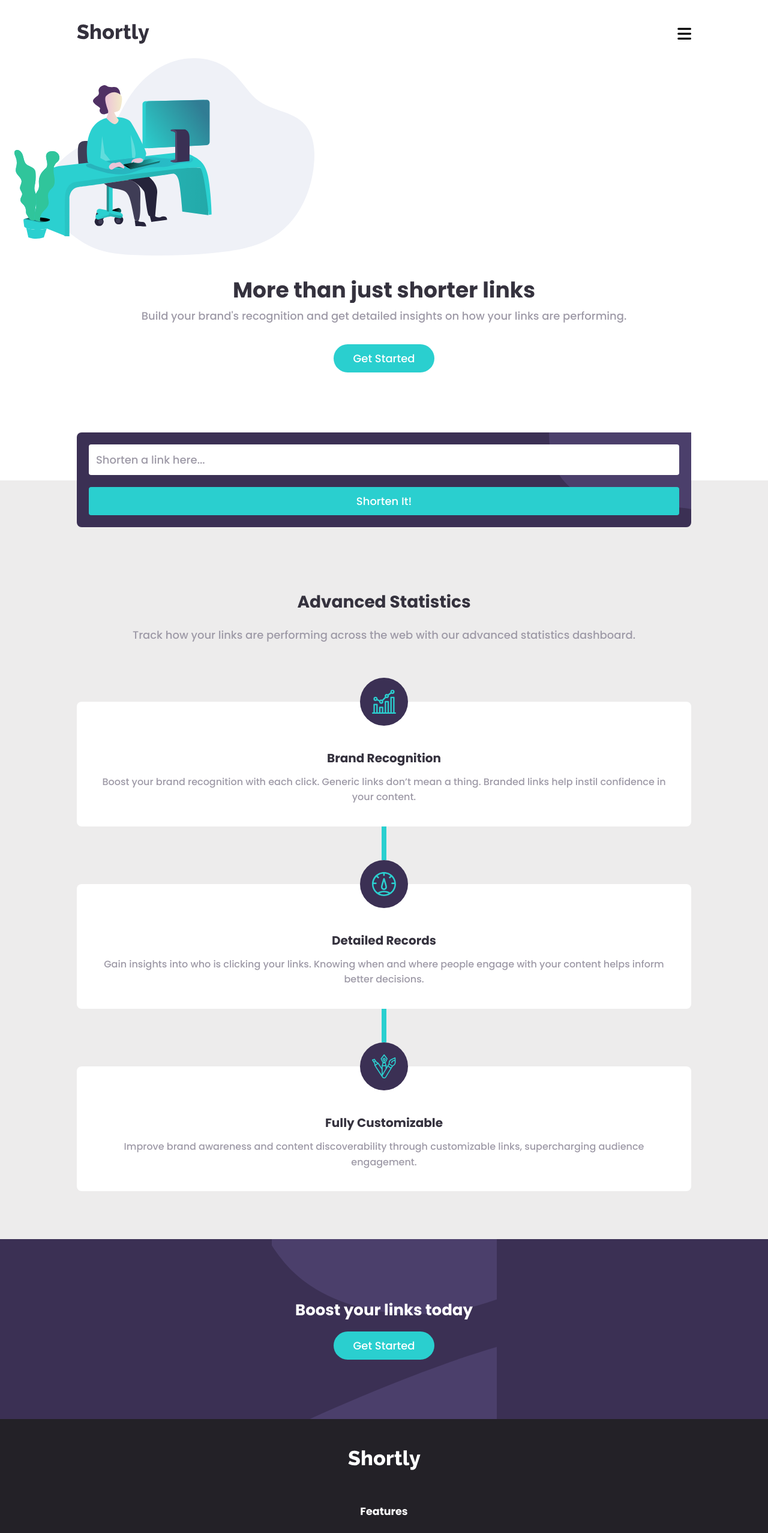
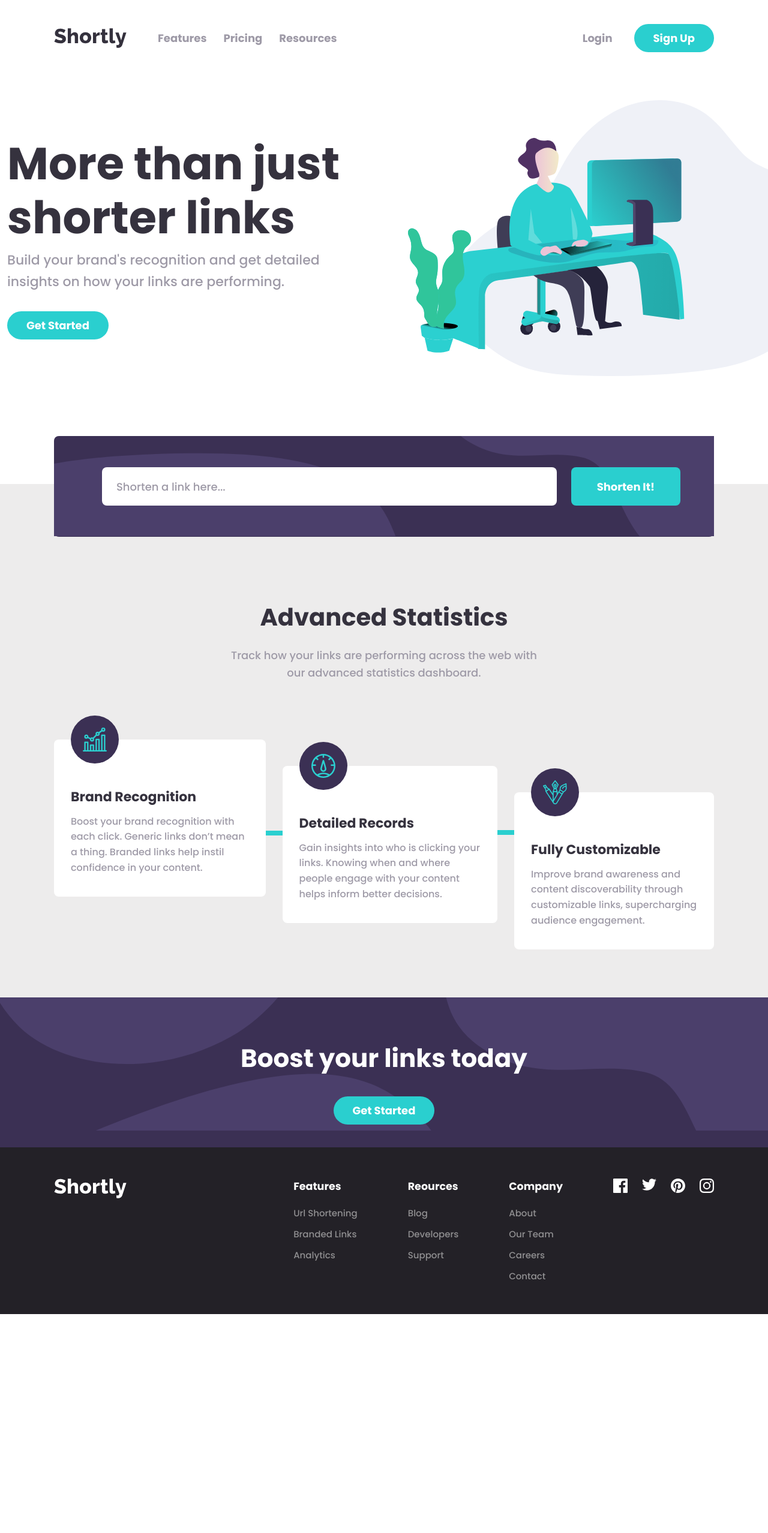
Before and after one commit to yusufardapeker/url-shortener, a Vue app: page / in a window 1280 px wide. Shown: the top 2556 px of the page at 60% size. After the commit the page ends 2191 px from the top, so only its background shows below. Built offline with nearby package versions, Linux system fonts and the light colour scheme.

Commit message:
Code desktop design

```diff
--- a/src/components/GetStarted.vue
+++ b/src/components/GetStarted.vue
@@ -1,11 +1,15 @@
 <script setup>
 import Button from "./shared/Button.vue";
 import boostBgMobile from "@/images/bg-boost-mobile.svg";
+import boostBgDesktop from "@/images/bg-boost-desktop.svg";
 </script>
 
 <template>
 	<section id="get-started">
-		<img :src="boostBgMobile" alt="background-img" class="bg-img" />
+		<picture>
+			<source media="(min-width: 376px)" :srcset="boostBgDesktop" />
+			<img :src="boostBgMobile" alt="background-img" class="bg-img" />
+		</picture>
 
 		<h2 class="title">Boost your links today</h2>
 		<Button>Get Started</Button>
--- a/src/components/UrlShorter.vue
+++ b/src/components/UrlShorter.vue
@@ -2,6 +2,7 @@
 import { ref } from "vue";
 import Button from "./shared/Button.vue";
 import bgShortenMobileImg from "@/images/bg-shorten-mobile.svg";
+import bgShortenDesktopImg from "@/images/bg-shorten-desktop.svg";
 
 const hasInputError = ref(false);
 const inputErrorMessage = ref("");
@@ -90,7 +91,10 @@
 	<section id="url-shorter">
 		<div class="url-shorter-wrapper container">
 			<div class="actions">
-				<img :src="bgShortenMobileImg" alt="bg-img" class="bg-shorten-img" />
+				<picture>
+					<source media="(min-width: 376px)" :srcset="bgShortenDesktopImg" />
+					<img :src="bgShortenMobileImg" alt="bg-img" class="bg-shorten-img" />
+				</picture>
 
 				<input
 					type="text"
--- a/src/components/footer/Footer.vue
+++ b/src/components/footer/Footer.vue
@@ -1,6 +1,5 @@
 <script setup>
 import { footerLinks } from "./constant";
-import { socialMediaLinks } from "./constant";
 </script>
 
 <template>
@@ -22,13 +21,40 @@
 				</div>
 
 				<div class="social-media-links">
-					<a
-						v-for="(link, index) in socialMediaLinks"
-						class="social-media-link"
-						:href="link.href"
-						:key="index"
-					>
-						<img :src="link.iconSrc" :alt="link.href" class="social-media-icon" />
+					<a class="social-media-link" href="#">
+						<svg xmlns="http://www.w3.org/2000/svg" width="24" height="24">
+							<path
+								fill="#FFF"
+								d="M22.675 0H1.325C.593 0 0 .593 0 1.325v21.351C0 23.407.593 24 1.325 24H12.82v-9.294H9.692v-3.622h3.128V8.413c0-3.1 1.893-4.788 4.659-4.788 1.325 0 2.463.099 2.795.143v3.24l-1.918.001c-1.504 0-1.795.715-1.795 1.763v2.313h3.587l-.467 3.622h-3.12V24h6.116c.73 0 1.323-.593 1.323-1.325V1.325C24 .593 23.407 0 22.675 0z"
+							/>
+						</svg>
+					</a>
+
+					<a class="social-media-link" href="#">
+						<svg xmlns="http://www.w3.org/2000/svg" width="24" height="20">
+							<path
+								fill="#FFF"
+								d="M24 2.557a9.83 9.83 0 01-2.828.775A4.932 4.932 0 0023.337.608a9.864 9.864 0 01-3.127 1.195A4.916 4.916 0 0016.616.248c-3.179 0-5.515 2.966-4.797 6.045A13.978 13.978 0 011.671 1.149a4.93 4.93 0 001.523 6.574 4.903 4.903 0 01-2.229-.616c-.054 2.281 1.581 4.415 3.949 4.89a4.935 4.935 0 01-2.224.084 4.928 4.928 0 004.6 3.419A9.9 9.9 0 010 17.54a13.94 13.94 0 007.548 2.212c9.142 0 14.307-7.721 13.995-14.646A10.025 10.025 0 0024 2.557z"
+							/>
+						</svg>
+					</a>
+
+					<a class="social-media-link" href="#">
+						<svg xmlns="http://www.w3.org/2000/svg" width="24" height="24">
+							<path
+								fill="#FFF"
+								d="M12 0C5.373 0 0 5.372 0 12c0 5.084 3.163 9.426 7.627 11.174-.105-.949-.2-2.405.042-3.441.218-.937 1.407-5.965 1.407-5.965s-.359-.719-.359-1.782c0-1.668.967-2.914 2.171-2.914 1.023 0 1.518.769 1.518 1.69 0 1.029-.655 2.568-.994 3.995-.283 1.194.599 2.169 1.777 2.169 2.133 0 3.772-2.249 3.772-5.495 0-2.873-2.064-4.882-5.012-4.882-3.414 0-5.418 2.561-5.418 5.207 0 1.031.397 2.138.893 2.738a.36.36 0 01.083.345l-.333 1.36c-.053.22-.174.267-.402.161-1.499-.698-2.436-2.889-2.436-4.649 0-3.785 2.75-7.262 7.929-7.262 4.163 0 7.398 2.967 7.398 6.931 0 4.136-2.607 7.464-6.227 7.464-1.216 0-2.359-.631-2.75-1.378l-.748 2.853c-.271 1.043-1.002 2.35-1.492 3.146C9.57 23.812 10.763 24 12 24c6.627 0 12-5.373 12-12 0-6.628-5.373-12-12-12z"
+							/>
+						</svg>
+					</a>
+
+					<a class="social-media-link" href="#">
+						<svg xmlns="http://www.w3.org/2000/svg" width="24" height="24">
+							<path
+								fill="#FFF"
+								d="M12 2.163c3.204 0 3.584.012 4.85.07 3.252.148 4.771 1.691 4.919 4.919.058 1.265.069 1.645.069 4.849 0 3.205-.012 3.584-.069 4.849-.149 3.225-1.664 4.771-4.919 4.919-1.266.058-1.644.07-4.85.07-3.204 0-3.584-.012-4.849-.07-3.26-.149-4.771-1.699-4.919-4.92-.058-1.265-.07-1.644-.07-4.849 0-3.204.013-3.583.07-4.849.149-3.227 1.664-4.771 4.919-4.919 1.266-.057 1.645-.069 4.849-.069zM12 0C8.741 0 8.333.014 7.053.072 2.695.272.273 2.69.073 7.052.014 8.333 0 8.741 0 12c0 3.259.014 3.668.072 4.948.2 4.358 2.618 6.78 6.98 6.98C8.333 23.986 8.741 24 12 24c3.259 0 3.668-.014 4.948-.072 4.354-.2 6.782-2.618 6.979-6.98.059-1.28.073-1.689.073-4.948 0-3.259-.014-3.667-.072-4.947-.196-4.354-2.617-6.78-6.979-6.98C15.668.014 15.259 0 12 0zm0 5.838a6.162 6.162 0 100 12.324 6.162 6.162 0 000-12.324zM12 16a4 4 0 110-8 4 4 0 010 8zm6.406-11.845a1.44 1.44 0 100 2.881 1.44 1.44 0 000-2.881z"
+							/>
+						</svg>
 					</a>
 				</div>
 			</div>
--- a/src/components/footer/constant.js
+++ b/src/components/footer/constant.js
@@ -1,8 +1,3 @@
-import iconFacebook from "@/images/icon-facebook.svg";
-import iconTwitter from "@/images/icon-twitter.svg";
-import iconPinterest from "@/images/icon-pinterest.svg";
-import iconInstagram from "@/images/icon-instagram.svg";
-
 export const footerLinks = [
 	{
 		linkTitle: "Features",
@@ -17,27 +12,3 @@
 		links: ["About", "Our Team", "Careers", "Contact"],
 	},
 ];
-
-export const socialMediaLinks = [
-	{
-		href: "#",
-		iconSrc: iconFacebook,
-		alt: "facebook icon",
-	},
-	{
-		href: "#",
-		iconSrc: iconTwitter,
-		alt: "twitter icon",
-	},
-
-	{
-		href: "#",
-		iconSrc: iconPinterest,
-		alt: "pinterest icon",
-	},
-	{
-		href: "#",
-		iconSrc: iconInstagram,
-		alt: "instagram icon",
-	},
-];
--- a/src/components/header/Header.vue
+++ b/src/components/header/Header.vue
@@ -1,11 +1,13 @@
 <script setup>
 import HeaderMobile from "./components/HeaderMobile.vue";
+import HeaderDesktop from "./components/HeaderDesktop.vue";
 </script>
 
 <template>
 	<header>
 		<div class="container">
 			<HeaderMobile />
+			<HeaderDesktop />
 		</div>
 	</header>
 </template>
--- /dev/null
+++ b/src/components/header/components/HeaderDesktop.vue
@@ -0,0 +1,21 @@
+<script setup>
+import logo from "@/images/logo.svg";
+import Button from "@/components/shared/Button.vue";
+</script>
+
+<template>
+	<div class="header-desktop">
+		<img :src="logo" alt="logo" class="logo" />
+
+		<ul class="links">
+			<li class="link">Features</li>
+			<li class="link">Pricing</li>
+			<li class="link">Resources</li>
+		</ul>
+
+		<div class="user-actions">
+			<a href="#" class="login-link">Login</a>
+			<Button>Sign Up</Button>
+		</div>
+	</div>
+</template>
--- a/src/styles/style.scss
+++ b/src/styles/style.scss
@@ -39,7 +39,7 @@
 
 .container {
 	width: 88%;
-	max-width: 1024px;
+	max-width: 1100px;
 	margin-left: auto;
 	margin-right: auto;
 }
@@ -48,32 +48,81 @@
 	background-color: $cyan;
 	color: $white;
 	padding: 10px 32px;
+	transition: opacity 200ms ease;
+	font-weight: $fw-bold;
 
 	&.rounded {
 		border-radius: 9999px;
 	}
 
 	&.cornered {
-		border-radius: 4px;
+		border-radius: 8px;
 	}
 
 	&.secondary {
 		background-color: $dark-violet;
 	}
+
+	&:hover {
+		opacity: 0.8;
+	}
+}
+
+.logo {
+	cursor: pointer;
 }
 
 header {
 	background-color: $white;
+	margin-top: 40px;
+
+	@mixin headerLink {
+		color: $grayish-violet;
+		transition: color 200ms ease;
+		font-weight: $fw-bold;
+
+		cursor: pointer;
+		&:hover {
+			color: $very-dark-blue;
+		}
+	}
 
 	.header-mobile {
 		display: flex;
 		align-items: center;
 		justify-content: space-between;
-		margin-top: 40px;
 		margin-bottom: 24px;
 
 		i.fa-bars {
 			font-size: 26px;
+		}
+	}
+
+	.header-desktop {
+		display: flex;
+		align-items: center;
+		gap: 52px;
+		margin-bottom: 64px;
+		display: none;
+
+		.links {
+			flex: 1;
+			display: flex;
+			gap: 28px;
+
+			.link {
+				@include headerLink;
+			}
+		}
+
+		.user-actions {
+			display: flex;
+			align-items: center;
+			gap: 36px;
+
+			.login-link {
+				@include headerLink;
+			}
 		}
 	}
 
@@ -160,7 +209,7 @@
 
 			.url-input {
 				padding: 12px;
-				border-radius: 4px;
+				border-radius: 8px;
 				margin-bottom: 4px;
 
 				&::placeholder {
@@ -171,6 +220,7 @@
 			.error-message {
 				font-size: 14px;
 				color: $red;
+				font-style: italic;
 			}
 
 			.btn {
@@ -345,6 +395,8 @@
 
 	.bg-img {
 		position: absolute;
+		top: 0;
+		right: 0;
 	}
 
 	.title {
@@ -378,6 +430,15 @@
 			gap: 40px;
 			text-align: center;
 
+			a {
+				color: $gray;
+				transition: color 200ms ease;
+
+				&:hover {
+					color: $cyan;
+				}
+			}
+
 			.site-links {
 				.link-title {
 					color: $white;
@@ -388,10 +449,6 @@
 					display: flex;
 					flex-direction: column;
 					gap: 12px;
-
-					.link {
-						color: $gray;
-					}
 				}
 			}
 
@@ -402,3 +459,202 @@
 		}
 	}
 }
+
+@media (width > 376px) {
+	header {
+		.header-mobile {
+			display: none;
+		}
+
+		.header-desktop {
+			display: flex;
+			margin-bottom: 80px;
+		}
+	}
+
+	#hero {
+		display: flex;
+		flex-direction: row-reverse;
+		align-items: center;
+		gap: 68px;
+
+		.hero-img {
+			width: 700px;
+			margin-left: 0;
+			margin-bottom: 0;
+			margin-right: -100px;
+		}
+
+		.text-content {
+			text-align: left;
+			width: 52ch;
+			margin: unset;
+
+			h1 {
+				font-size: 75px;
+			}
+
+			.hero-description {
+				font-size: 22px;
+				width: 42ch;
+			}
+		}
+	}
+
+	#url-shorter {
+		.url-shorter-wrapper {
+			.actions {
+				flex-direction: row;
+				gap: 24px;
+				align-items: center;
+				height: 168px;
+				padding: 0 56px;
+
+				.url-input {
+					margin-bottom: unset;
+					height: 64px;
+					padding: 24px;
+					flex: 6;
+				}
+
+				.error-message {
+					position: absolute;
+					left: 80px;
+					top: 124px;
+					font-size: 15px;
+				}
+
+				.btn {
+					margin-top: unset;
+					height: 64px;
+					flex: 1;
+				}
+			}
+
+			.shortened-urls {
+				font-size: 18px;
+
+				.links-wrapper {
+					display: flex;
+					justify-content: space-between;
+					align-items: center;
+
+					&::before {
+						display: none;
+					}
+
+					.full-url {
+						margin-bottom: 0;
+						display: inline-block;
+						width: 48ch;
+					}
+
+					.shortened-link {
+						flex-direction: row;
+						align-items: center;
+						justify-content: end;
+						gap: 32px;
+						width: 41ch;
+
+						.btn {
+							width: 140px;
+						}
+					}
+				}
+			}
+		}
+	}
+
+	#features {
+		.introduction {
+			margin-bottom: 96px;
+
+			.title {
+				font-size: 40px;
+			}
+
+			.description {
+				width: 45ch;
+				margin-left: auto;
+				margin-right: auto;
+			}
+		}
+
+		.features-wrapper {
+			flex-direction: row;
+			align-items: flex-start;
+			gap: 28px;
+
+			.feature {
+				text-align: left;
+
+				&:not(:last-child)::before {
+					display: none;
+				}
+
+				@mixin featureBeforeElement($top) {
+					content: "";
+					position: absolute;
+					background-color: $cyan;
+					width: 28px;
+					height: 8px;
+					top: $top;
+					right: -28px;
+				}
+
+				&:nth-child(1)::after {
+					@include featureBeforeElement(58%);
+				}
+
+				&:nth-child(2)::after {
+					@include featureBeforeElement(41%);
+				}
+
+				&:nth-child(2) {
+					margin-top: 44px;
+				}
+
+				&:nth-child(3) {
+					margin-top: 88px;
+				}
+
+				.title {
+					font-size: 22px;
+				}
+			}
+		}
+	}
+
+	#get-started {
+		height: 250px;
+		gap: 32px;
+
+		.title {
+			color: $white;
+			font-size: 42px;
+		}
+	}
+
+	footer {
+		.footer-wrapper {
+			flex-direction: row;
+			align-items: unset;
+
+			svg.logo {
+				margin-bottom: 0;
+				margin-right: 56px;
+				flex: 1;
+			}
+
+			.site-map {
+				flex-direction: row;
+				text-align: left;
+				gap: 84px;
+
+				.social-media-links svg path:hover {
+					fill: $cyan;
+				}
+			}
+		}
+	}
+}
```
